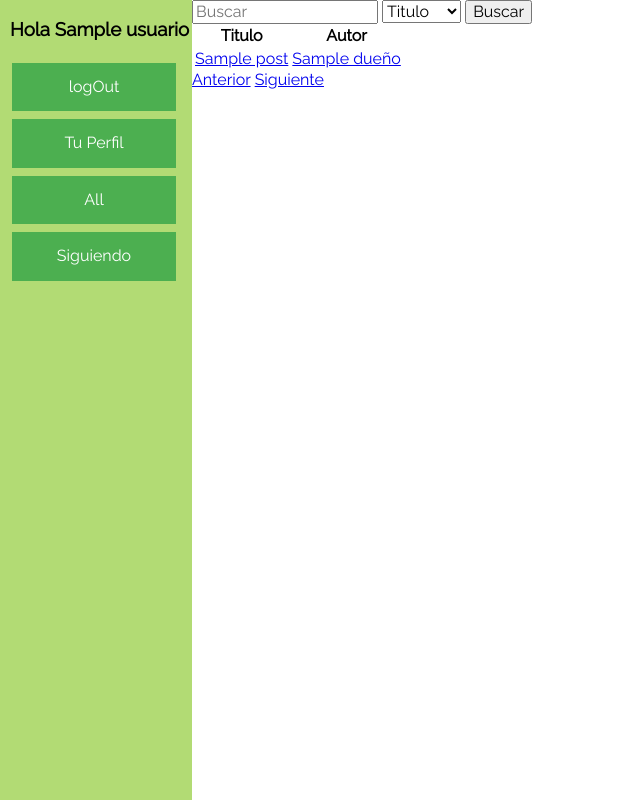
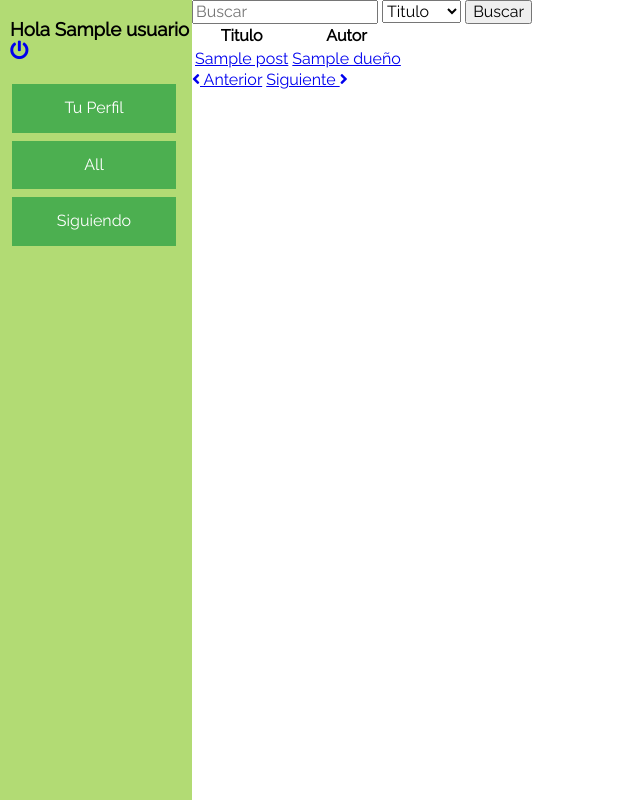
Before and after one commit to politecnicomodelopoo2018/ElDesafio-Arellano, a Flask app: template templates/homeUsuario.html in a window 1280 px wide. Shown: the whole page, without its empty margins (0-640 px from the left). Run offline with Flask 2, Linux system fonts and the light colour scheme; the template is opened without the code that fills it: most values are stand-ins (such as "Sample title", 1, 10 or a date in 2020); some libraries are stand-ins or nearby versions.

Commit message:
Haciendo lo de paginar, casi hecho, solucionar los limites

```diff
--- a/templates/homeUsuario.html
+++ b/templates/homeUsuario.html
@@ -6,6 +6,7 @@
     <link rel="stylesheet" href="../static/main.css">
     <link rel="stylesheet" href="../static/normalize.css">
     <link rel="stylesheet" href="https://fonts.googleapis.com/css?family=Raleway">
+    <link rel="stylesheet" href="https://use.fontawesome.com/releases/v5.3.1/css/all.css" integrity="sha384-mzrmE5qonljUremFsqc01SB46JvROS7bZs3IO2EmfFsd15uHvIt+Y8vEf7N7fWAU" crossorigin="anonymous">
 </head>
 <style>
 body,h1,h2,h3,h4,h5 {font-family: "Raleway", sans-serif}
@@ -14,8 +15,7 @@ body,h1,h2,h3,h4,h5 {font-family: "Raleway", sans-serif}
 
 <nav class="leftmenu">
     <div class="cosasDelMenu">
-        <h3 class="nombre-sitio"> Hola {{usuario.nickName}}</h3>
-        <a href="/logOut" class="button">logOut</a>
+        <h3 class="nombre-sitio"> Hola {{usuario.nickName}} <a href="/logOut"><i class="fas fa-power-off"></i></a></h3>
         <a href="/usuarioPerfil?idusuario={{usuario.id}}" class="button">Tu Perfil</a>
         <a href="/homeUsuario?filtro=predeterminado" class="button">All</a>
         <a href="/homeUsuario?filtro=siguiendo" class="button">Siguiendo</a>
@@ -44,8 +44,9 @@ body,h1,h2,h3,h4,h5 {font-family: "Raleway", sans-serif}
       </tr>
       {% endfor %}
   </table>
-    <a href="/homeUsuario?filtro={{filtro}}&offset={{offset}}&move=-2">Anterior</a>
-    <a href="/homeUsuario?filtro={{filtro}}&offset={{offset}}&move=2">Siguiente</a>
+    <a href="/homeUsuario?filtro={{filtro}}&offset={{offset}}&move=-2"><i class="fas fa-angle-left"></i> Anterior</a>
+    <a href="/homeUsuario?filtro={{filtro}}&offset={{offset}}&move=2">Siguiente <i class="fas fa-angle-right"></i>
+</a>
 </div>
 </body>
 </html>
--- a/templates/post.html
+++ b/templates/post.html
@@ -54,7 +54,7 @@ body,h1,h2,h3,h4,h5 {font-family: "Raleway", sans-serif}
     <br>Comentarios<br>
     {% for item in listaComentarios%}
     <br>
-    Comentario: {{item.cuerpo}}<br>{{item.usuario.nickName}}
+    Comentario: {{item.cuerpo}}<br><a href="/usuarioPerfil?idUsuario={{item.usuario.id}}">{{item.usuario.nickName}}</a> {{item.fecha}}
 
     <a href="/borrarComentario?idcomentario={{item.id}}&idpost={{Post.id}}"><button>Borrar</button></a>
     <br>
```
